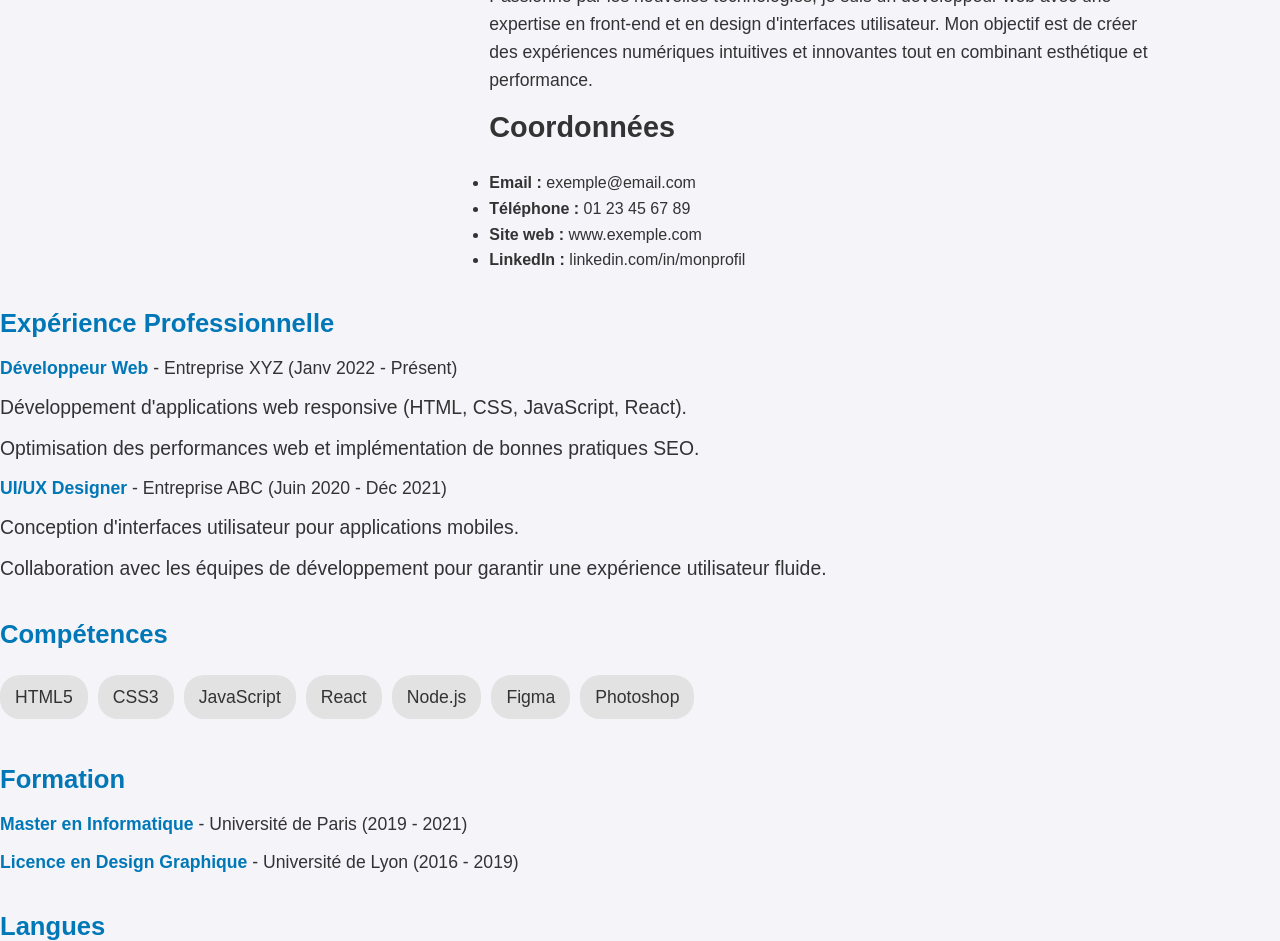
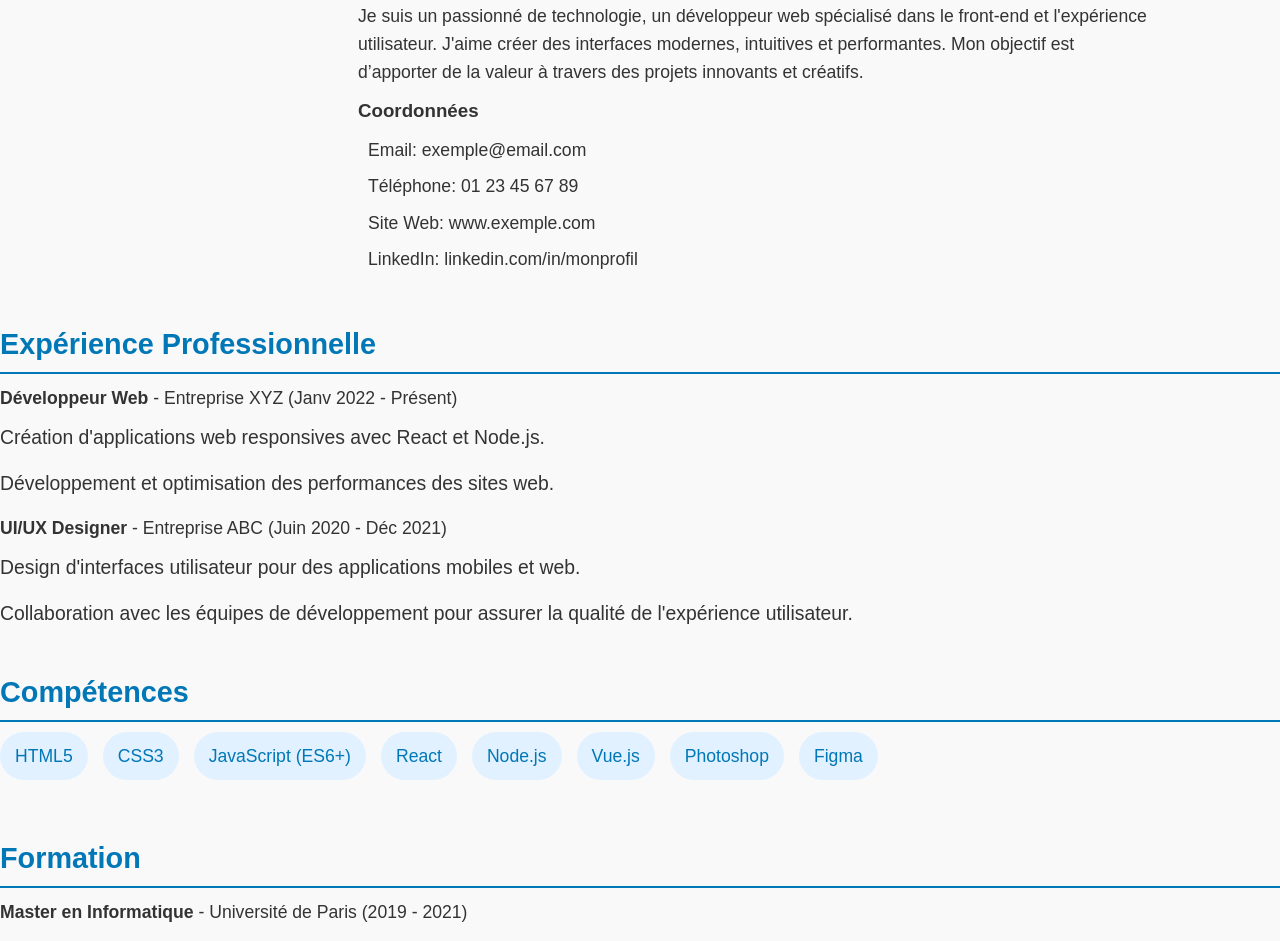
Before and after one commit to rtoulouse/GUARDIA, a plain HTML site: page cvruben.html in a window 1280 px wide. Shown: the part 289-1230 px from the top of the page. Drawn offline with Linux system fonts and the light colour scheme.

Commit message:
ma 1ere version du site

```diff
--- a/cvruben.html
+++ b/cvruben.html
@@ -1,11 +1,11 @@
-
 <!DOCTYPE html>
 <html lang="fr">
 <head>
     <meta charset="UTF-8">
     <meta name="viewport" content="width=device-width, initial-scale=1.0">
-    <title>Mon CV</title>
+    <title>Mon CV Professionnel</title>
     <style>
+        /* Réinitialisation des marges et paddings */
         * {
             margin: 0;
             padding: 0;
@@ -14,16 +14,18 @@
 
         body {
             font-family: 'Arial', sans-serif;
-            background-color: #f4f4f9;
+            background-color: #f9f9f9;
             color: #333;
             line-height: 1.6;
         }
 
+        /* En-tête du CV */
         header {
-            background-color: #0077b6;
+            background-color: #2d9cdb;
             color: white;
-            padding: 40px 0;
+            padding: 40px 20px;
             text-align: center;
+            border-bottom: 5px solid #0077b6;
         }
 
         header h1 {
@@ -38,31 +40,37 @@
 
         .container {
             width: 80%;
-            margin: 20px auto;
+            margin: 40px auto;
             display: flex;
             flex-wrap: wrap;
+            justify-content: space-between;
         }
 
+        /* Photo de profil */
         .photo {
-            flex: 1 1 250px;
-            margin-right: 30px;
+            flex: 0 0 200px;
             text-align: center;
+            margin-bottom: 20px;
         }
 
         .photo img {
             width: 200px;
             height: 200px;
             border-radius: 50%;
-            border: 4px solid #0077b6;
+            border: 4px solid #2d9cdb;
+            box-shadow: 0 0 15px rgba(0, 0, 0, 0.1);
         }
 
+        /* Info principale */
         .info {
-            flex: 2 1 500px;
+            flex: 1 0 55%;
+            padding-left: 30px;
         }
 
         .info h2 {
-            font-size: 1.8em;
-            margin-bottom: 20px;
+            font-size: 2em;
+            margin-bottom: 10px;
+            color: #2d9cdb;
         }
 
         .info p {
@@ -70,63 +78,96 @@
             font-size: 1.1em;
         }
 
-        .section {
-            margin: 30px 0;
+        .info ul {
+            list-style: none;
+            padding: 0;
+            margin-top: 10px;
         }
 
-        .section h2 {
-            font-size: 1.6em;
+        .info ul li {
+            font-size: 1.1em;
+            margin-bottom: 8px;
+        }
+
+        .info ul li i {
+            margin-right: 10px;
+            color: #2d9cdb;
+        }
+
+        /* Section générale */
+        .section {
+            width: 100%;
+            margin-top: 40px;
+        }
+
+        .section h3 {
+            font-size: 1.8em;
             margin-bottom: 10px;
             color: #0077b6;
+            border-bottom: 2px solid #0077b6;
+            padding-bottom: 5px;
         }
 
         .section ul {
             list-style: none;
             padding: 0;
+            margin-top: 10px;
         }
 
         .section ul li {
-            margin: 10px 0;
+            margin-bottom: 15px;
             font-size: 1.1em;
         }
 
         .section ul li strong {
-            color: #0077b6;
+            font-weight: bold;
         }
 
+        /* Compétences */
         .skills ul {
             display: flex;
             flex-wrap: wrap;
-            gap: 10px;
+            gap: 15px;
         }
 
         .skills li {
-            background-color: #e2e2e2;
-            padding: 8px 15px;
-            border-radius: 20px;
-            font-size: 1em;
+            background-color: #e1f1ff;
+            padding: 10px 15px;
+            border-radius: 25px;
+            color: #0077b6;
+            font-weight: 500;
         }
 
+        /* Footer */
         footer {
-            background-color: #0077b6;
+            background-color: #2d9cdb;
             color: white;
             text-align: center;
             padding: 15px;
             margin-top: 40px;
         }
 
-        @media screen and (max-width: 768px) {
+        footer p {
+            font-size: 1.1em;
+        }
+
+        @media (max-width: 768px) {
             .container {
                 flex-direction: column;
                 align-items: center;
             }
 
             .photo {
-                margin-right: 0;
+                margin-bottom: 20px;
             }
 
             .info {
+                padding-left: 0;
                 text-align: center;
+            }
+
+            .skills ul {
+                justify-content: center;
             }
         }
     </style>
@@ -146,33 +187,33 @@
         <div class="info">
             <h2>À propos de moi</h2>
             <p>
-                Passionné par les nouvelles technologies, je suis un développeur web avec une expertise en front-end et en design d'interfaces utilisateur. Mon objectif est de créer des expériences numériques intuitives et innovantes tout en combinant esthétique et performance.
+                Je suis un passionné de technologie, un développeur web spécialisé dans le front-end et l'expérience utilisateur. J'aime créer des interfaces modernes, intuitives et performantes. Mon objectif est d’apporter de la valeur à travers des projets innovants et créatifs.
             </p>
 
-            <h2>Coordonnées</h2>
+            <h3>Coordonnées</h3>
             <ul>
-                <li><strong>Email :</strong> exemple@email.com</li>
-                <li><strong>Téléphone :</strong> 01 23 45 67 89</li>
-                <li><strong>Site web :</strong> www.exemple.com</li>
-                <li><strong>LinkedIn :</strong> linkedin.com/in/monprofil</li>
+                <li><i class="fa fa-envelope"></i> Email: exemple@email.com</li>
+                <li><i class="fa fa-phone"></i> Téléphone: 01 23 45 67 89</li>
+                <li><i class="fa fa-globe"></i> Site Web: www.exemple.com</li>
+                <li><i class="fa fa-linkedin"></i> LinkedIn: linkedin.com/in/monprofil</li>
             </ul>
         </div>
     </div>
 
     <!-- Expérience Professionnelle -->
     <div class="section">
-        <h2>Expérience Professionnelle</h2>
+        <h3>Expérience Professionnelle</h3>
         <ul>
             <li><strong>Développeur Web</strong> - Entreprise XYZ (Janv 2022 - Présent)
                 <ul>
-                    <li>Développement d'applications web responsive (HTML, CSS, JavaScript, React).</li>
-                    <li>Optimisation des performances web et implémentation de bonnes pratiques SEO.</li>
+                    <li>Création d'applications web responsives avec React et Node.js.</li>
+                    <li>Développement et optimisation des performances des sites web.</li>
                 </ul>
             </li>
             <li><strong>UI/UX Designer</strong> - Entreprise ABC (Juin 2020 - Déc 2021)
                 <ul>
-                    <li>Conception d'interfaces utilisateur pour applications mobiles.</li>
-                    <li>Collaboration avec les équipes de développement pour garantir une expérience utilisateur fluide.</li>
+                    <li>Design d'interfaces utilisateur pour des applications mobiles et web.</li>
+                    <li>Collaboration avec les équipes de développement pour assurer la qualité de l'expérience utilisateur.</li>
                 </ul>
             </li>
         </ul>
@@ -180,21 +221,22 @@
 
     <!-- Compétences -->
     <div class="section skills">
-        <h2>Compétences</h2>
+        <h3>Compétences</h3>
         <ul>
             <li>HTML5</li>
             <li>CSS3</li>
-            <li>JavaScript</li>
+            <li>JavaScript (ES6+)</li>
             <li>React</li>
             <li>Node.js</li>
+            <li>Vue.js</li>
+            <li>Photoshop</li>
             <li>Figma</li>
-            <li>Photoshop</li>
         </ul>
     </div>
 
     <!-- Formation -->
     <div class="section">
-        <h2>Formation</h2>
+        <h3>Formation</h3>
         <ul>
             <li><strong>Master en Informatique</strong> - Université de Paris (2019 - 2021)</li>
             <li><strong>Licence en Design Graphique</strong> - Université de Lyon (2016 - 2019)</li>
@@ -203,7 +245,7 @@
 
     <!-- Langues -->
     <div class="section">
-        <h2>Langues</h2>
+        <h3>Langues</h3>
         <ul>
             <li>Français : Langue maternelle</li>
             <li>Anglais : Courant (C1)</li>
```
